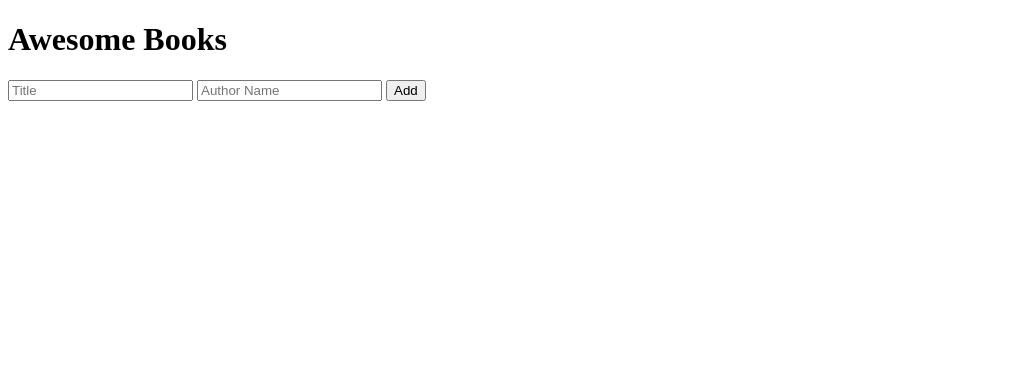
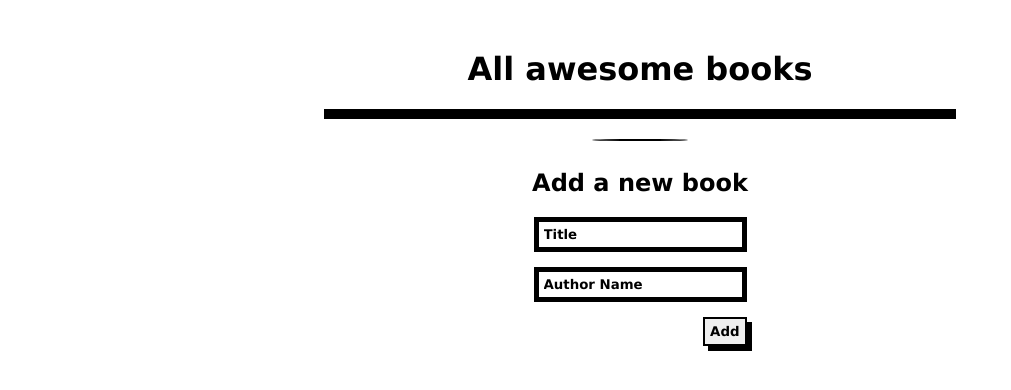
Before and after one commit to ichala/Awesome-books, a plain HTML site: page index.html in a window 1280 px wide. Shown: the whole page, without its empty margins (0-1011 px from the left). Drawn offline with Linux system fonts and the light colour scheme.

Commit message:
Add styling to the project

```diff
--- a/index.html
+++ b/index.html
@@ -6,16 +6,25 @@
     <meta http-equiv="X-UA-Compatible" content="IE=edge">
     <meta name="viewport" content="width=device-width, initial-scale=1.0">
     <title>Awesome Books</title>
+    <link rel="stylesheet" href="style.css">
 </head>
 
 <body>
-    <h1>Awesome Books</h1>
-    <div id="book-list">
+    <div class="container">
+        <h1>All awesome books</h1>
+        <div id="book-list">
 
+        </div>
+        <hr>
+        <div id="add-section">
+            <h2>Add a new book</h2>
+            <div class="input-button-wrapper">
+            <input id="title" type="text" placeholder="Title">
+            <input id="author" type="text" placeholder="Author Name">
+            <button id="add_Button">Add</button>
+        </div>
+        </div>
     </div>
-    <input id="title" type="text" placeholder="Title">
-    <input id="author" type="text" placeholder="Author Name">
-    <button id="add_Button">Add</button>
 
     <script src="refactor.js"></script>
 </body>
--- a/refactor.js
+++ b/refactor.js
@@ -17,10 +17,8 @@ class ManageBooks {
     if (this.book_list) {
       this.book_list.forEach((book) => {
         const NewBook = `
-       <p>${book.name}</p>
-       <p>${book.author}</p>
+       <p>"${book.name}" by ${book.author}</p>
        <button onclick=RemoveBook(${book.id}) >Remove</button>
-       <hr>
        `;
         const Singlebook = document.createElement("div");
         Singlebook.classList.add("single-book");
--- a/style.css
+++ b/style.css
@@ -1,3 +1,79 @@
+* {
+  font-family: Verdana, Geneva, Tahoma, sans-serif;
+  font-weight: 700;
+}
+
 body {
   text-align: center;
 }
+
+.container {
+  margin: 50px auto;
+  width: 50%;
+  text-align: center;
+}
+
+.container #book-list {
+  border: 5px solid black;
+}
+
+.container #book-list .single-book {
+  display: flex;
+  align-items: center;
+  justify-content: space-between;
+}
+
+.container #book-list .single-book:nth-child(odd) {
+  background: gray;
+}
+
+.container #book-list .single-book p {
+  margin-left: 20px;
+}
+
+.container #book-list .single-book button {
+  margin-right: 20px;
+  border: 2px solid black;
+  box-shadow: 5px 5px black;
+  padding: 5px;
+}
+
+/* Add Section */
+hr {
+  margin-top: 20px;
+  width: 15%;
+  border-radius: 50%;
+  border-color: black;
+  border-style: groove;
+}
+
+.container #add-section {
+  margin: 0 auto;
+  display: flex;
+  align-items: center;
+  flex-direction: column;
+
+}
+
+.container #add-section .input-button-wrapper {
+  display: flex;
+  flex-direction: column;
+  gap: 15px;
+
+}
+
+.container #add-section .input-button-wrapper input {
+  border: 5px solid black;
+  padding: 5px;
+}
+
+.container #add-section .input-button-wrapper input::placeholder {
+  color: black;
+}
+
+#add_Button {
+  border: 2px solid black;
+  box-shadow: 5px 5px black;
+  padding: 5px;
+  align-self: flex-end;
+}
```
